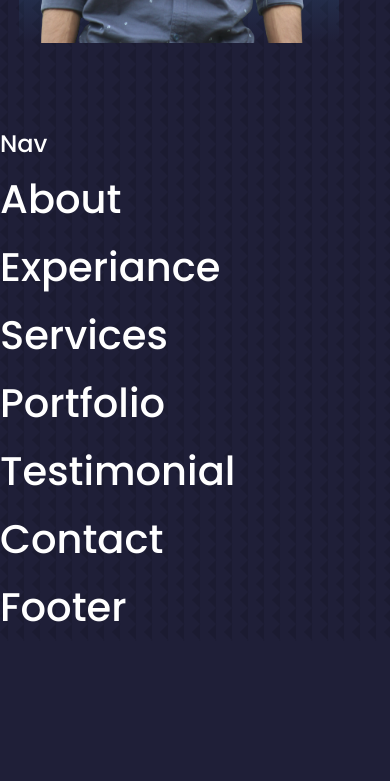
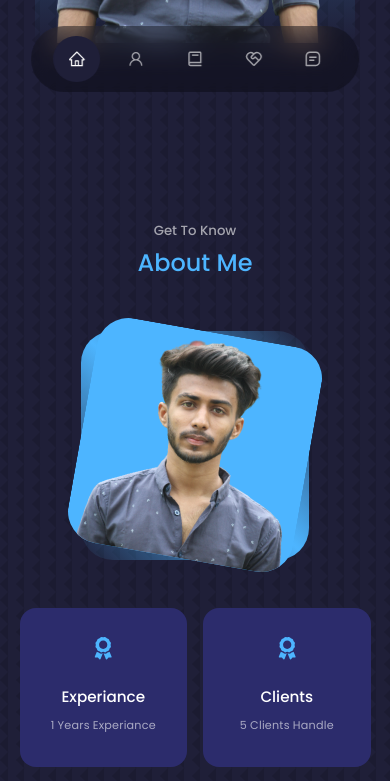
Before and after one commit to Mehedi-irfan/portfolio, a React (Create React App) app: page / in a window 390 px wide. Shown: the part 720-1501 px from the top of the page. Before the commit the page ends 1361 px from the top, so only its background shows below. Built offline with nearby package versions, Linux system fonts and the light colour scheme.

Commit message:
nav section and about section added with responsive

```diff
--- a/src/Component/About/About.css
+++ b/src/Component/About/About.css
@@ -0,0 +1,103 @@
+.about__container {
+  display: grid;
+  grid-template-columns: 35% 50%;
+  gap: 15%;
+}
+.about__me {
+  width: 100%;
+  aspect-ratio: 1/1;
+  border-radius: 2rem;
+  background: linear-gradient(
+    45deg,
+    transparent,
+    var(--color-parmary),
+    transparent
+  );
+  display: grid;
+  place-items: center;
+}
+.about__me-img {
+  border-radius: 2rem;
+  overflow: hidden;
+  transform: rotate(10deg);
+  transition: var(--transition);
+  width: 100%;
+  height: 100%;
+}
+.about__me-img img {
+  background-color: var(--color-parmary);
+  width: 100%;
+  object-fit: cover;
+}
+.about__me-img:hover {
+  transform: rotate(0);
+}
+.about__cards {
+  display: grid;
+  grid-template-columns: repeat(3, 1fr);
+  gap: 1.5rem;
+}
+.about__card {
+  background-color: var(--color-bg-variant);
+  border: 1px solid transparent;
+  border-radius: 1rem;
+  padding: 1.8rem 1.4rem;
+  text-align: center;
+  transition: var(--transition);
+}
+.about__card:hover {
+  background-color: transparent;
+  border-color: var(--color-bg-variant);
+  cursor: default;
+}
+.about__icon {
+  color: var(--color-parmary);
+  font-size: 1.4rem;
+  margin-bottom: 1rem;
+}
+.about__card h5 {
+  font-size: 0.95rem;
+}
+
+.about__card small {
+  font-size: 0.7rem;
+  color: var(--color-light);
+  letter-spacing: 0.2px;
+}
+.about__content p {
+  margin: 2rem 0 2.6rem;
+  color: var(--color-light);
+}
+
+/*==================== MEDIA QUERIS (MEDIUM DEVICES)=======================*/
+@media screen and (max-width: 1024px) {
+  .about__container {
+    grid-template-columns: 1fr;
+    gap: 0;
+  }
+  .about__me {
+    width: 50%;
+    margin: 2rem auto 4rem;
+  }
+  .about__content p {
+    margin: 1rem 0 1.5rem;
+  }
+}
+
+/*==================== MEDIA QUERIS (SMALL DEVICES)=======================*/
+@media screen and (max-width: 600px) {
+  .about__me {
+    width: 65%;
+    margin: 0 auto 3rem;
+  }
+  .about__cards {
+    grid-template-columns: 1fr 1fr;
+    gap: 1rem;
+  }
+  .about__content {
+    text-align: center;
+  }
+  .about__content p {
+    margin: 1.5rem 0;
+  }
+}
--- a/src/Component/About/About.jsx
+++ b/src/Component/About/About.jsx
@@ -1,10 +1,47 @@
 import React from 'react';
+import './About.css';
+import AboutME from '../../asstes/images/20191106091849_IMG_1222-removebg-preview.png';
+import { FaAward } from 'react-icons/fa';
 
 const About = () => {
     return (
-        <div>
-            <h1>About</h1>
-        </div>
+        <section id='about'>
+            <h5>Get To Know</h5>
+            <h2>About Me</h2>
+            <div className="container about__container">
+                <div className="about__me">
+                    <div className="about__me-img">
+                        <img src={AboutME} alt="" />
+                    </div>
+                </div>
+                <div className="about__content">
+                    <div className="about__cards">
+
+                        <article className='about__card'>
+                            <FaAward className='about__icon' />
+                            <h5>Experiance</h5>
+                            <small>1 Years Experiance</small>
+                        </article>
+
+                        <article className='about__card'>
+                            <FaAward className='about__icon' />
+                            <h5>Clients</h5>
+                            <small>5 Clients Handle</small>
+                        </article>
+
+                        <article className='about__card'>
+                            <FaAward className='about__icon' />
+                            <h5>Projects</h5>
+                            <small>10 Projects</small>
+                        </article>
+
+                    </div>
+                    <p>I am a Front End developer based in Bangladesh. I have developed multiple MERN stack projects and 10+ Front End projects. Programming is my passion. I love to code. I devote my full attention to designing and building websites. My biggest strength is I never stop learning and never give up when getting any Bugs / Errors on the code. Rather than spending hours trying to figure it out. I try several methods. Eventually, I found and fixed the problem.</p>
+
+                    <a href="#contact" className='btn btn-primary'>Let's Talk</a>
+                </div>
+            </div>
+        </section>
     );
 };
 
--- a/src/Component/Contact/Contact.jsx
+++ b/src/Component/Contact/Contact.jsx
@@ -3,9 +3,9 @@ import './Contact.css'
 
 const Contact = () => {
     return (
-        <div>
+        <section id='contact'>
             <h1>Contact</h1>
-        </div>
+        </section>
     );
 };
 
--- a/src/Component/Experiance/Experiance.jsx
+++ b/src/Component/Experiance/Experiance.jsx
@@ -3,9 +3,9 @@ import './Experiance.css'
 
 const Experiance = () => {
     return (
-        <div>
+        <section id='experiance'>
             <h1>Experiance</h1>
-        </div>
+        </section>
     );
 };
 
--- a/src/Component/Header/Header.css
+++ b/src/Component/Header/Header.css
@@ -40,7 +40,7 @@ header {
   width: 20rem;
   height: 30rem;
   position: absolute;
-  left: calc(50% - 11rem);
+  left: calc(50% - 10rem);
   margin-top: 3rem;
   border-radius: 12rem 12rem 0 0;
 }
@@ -71,9 +71,6 @@ header {
   .header {
     height: 100vh;
   }
-  /* h2 {
-    font-size: 20px;
-  } */
   .header__socails,
   .scroll__down {
     display: none;
--- a/src/Component/Header/Header.jsx
+++ b/src/Component/Header/Header.jsx
@@ -10,7 +10,7 @@ const Header = () => {
         <header>
             <div className="container header__container">
                 <h5>Hello I'm</h5>
-                <h2>Mehedi Hasan Irfan</h2>
+                <h2>MEHEDI HASAN IRFAN</h2>
                 <h5 className="text-light">Front End Developer</h5>
                 <CTA />
 
--- a/src/Component/Nav/Nav.css
+++ b/src/Component/Nav/Nav.css
@@ -0,0 +1,30 @@
+nav {
+  background-color: rgba(0, 0, 0, 0.3);
+  width: max-content;
+  display: block;
+  padding: 0.6rem 1.4rem;
+  z-index: 2;
+  position: fixed;
+  left: 50%;
+  transform: translateX(-50%);
+  bottom: 2rem;
+  display: flex;
+  gap: 0.8rem;
+  border-radius: 3rem;
+  backdrop-filter: blur(15px);
+}
+nav a {
+  background-color: transparent;
+  padding: 0.9rem;
+  border-radius: 50%;
+  display: flex;
+  color: var(--color-light);
+  font-size: 1.1rem;
+}
+nav a:hover {
+  background-color: rgba(0, 0, 0, 0.3);
+}
+nav a.active {
+  background-color: var(--color-bg);
+  color: var(--color-white);
+}
--- a/src/Component/Nav/Nav.jsx
+++ b/src/Component/Nav/Nav.jsx
@@ -1,11 +1,21 @@
-import React from 'react';
-import './Nav.css'
+import React, { useState } from 'react';
+import './Nav.css';
+import { AiOutlineHome } from 'react-icons/ai';
+import { AiOutlineUser } from 'react-icons/ai';
+import { BiBook } from 'react-icons/bi';
+import { RiServiceLine } from 'react-icons/ri';
+import { BiMessageSquareDetail } from 'react-icons/bi';
 
 const Nav = () => {
+    const [activeNav, setActiveNav] = useState('#');
     return (
-        <div>
-            <h2>Nav</h2>
-        </div>
+        <nav>
+            <a href="#" onClick={() => setActiveNav('#')} className={activeNav === '#' ? 'active' : ''}><AiOutlineHome /></a>
+            <a href="#about" onClick={() => setActiveNav('#about')} className={activeNav === '#about' ? 'active' : ''}><AiOutlineUser /></a>
+            <a href="#experiance" onClick={() => setActiveNav('#experiance')} className={activeNav === '#experiance' ? 'active' : ''}><BiBook /></a>
+            <a href="#service" onClick={() => setActiveNav('#service')} className={activeNav === '#service' ? 'active' : ''}><RiServiceLine /></a>
+            <a href="#contact" onClick={() => setActiveNav('#contact')} className={activeNav === '#contact' ? 'active' : ''}><BiMessageSquareDetail /></a>
+        </nav>
     );
 };
 
--- a/src/Component/Portfolio/Portfolio.jsx
+++ b/src/Component/Portfolio/Portfolio.jsx
@@ -3,9 +3,9 @@ import './Portfolio.css';
 
 const Portfolio = () => {
     return (
-        <div>
+        <section id='portfolio'>
             <h1>Portfolio</h1>
-        </div>
+        </section>
     );
 };
 
--- a/src/Component/Services/Services.jsx
+++ b/src/Component/Services/Services.jsx
@@ -3,9 +3,9 @@ import './Services.css'
 
 const Services = () => {
     return (
-        <div>
+        <section id='service'>
             <h1>Services</h1>
-        </div>
+        </section>
     );
 };
 
--- a/src/Component/Testimonial/Testimonial.jsx
+++ b/src/Component/Testimonial/Testimonial.jsx
@@ -3,9 +3,9 @@ import './Testimonial.css'
 
 const Testimonial = () => {
     return (
-        <div>
+        <section id='testimonial'>
             <h1>Testimonial</h1>
-        </div>
+        </section>
     );
 };
 
--- a/src/index.css
+++ b/src/index.css
@@ -59,6 +59,7 @@ h1 {
 
 section {
   margin-top: 8rem;
+  height: 100vh;
 }
 
 section > h2,
```
